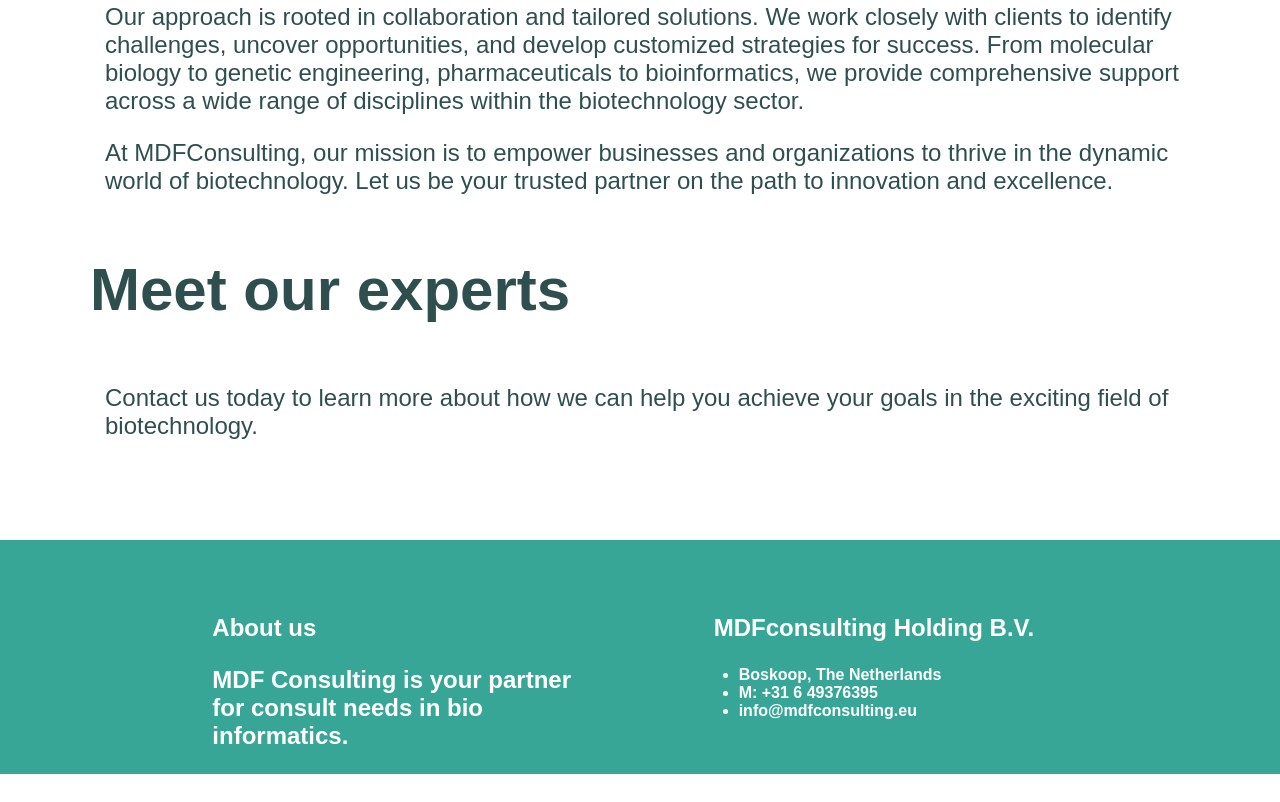
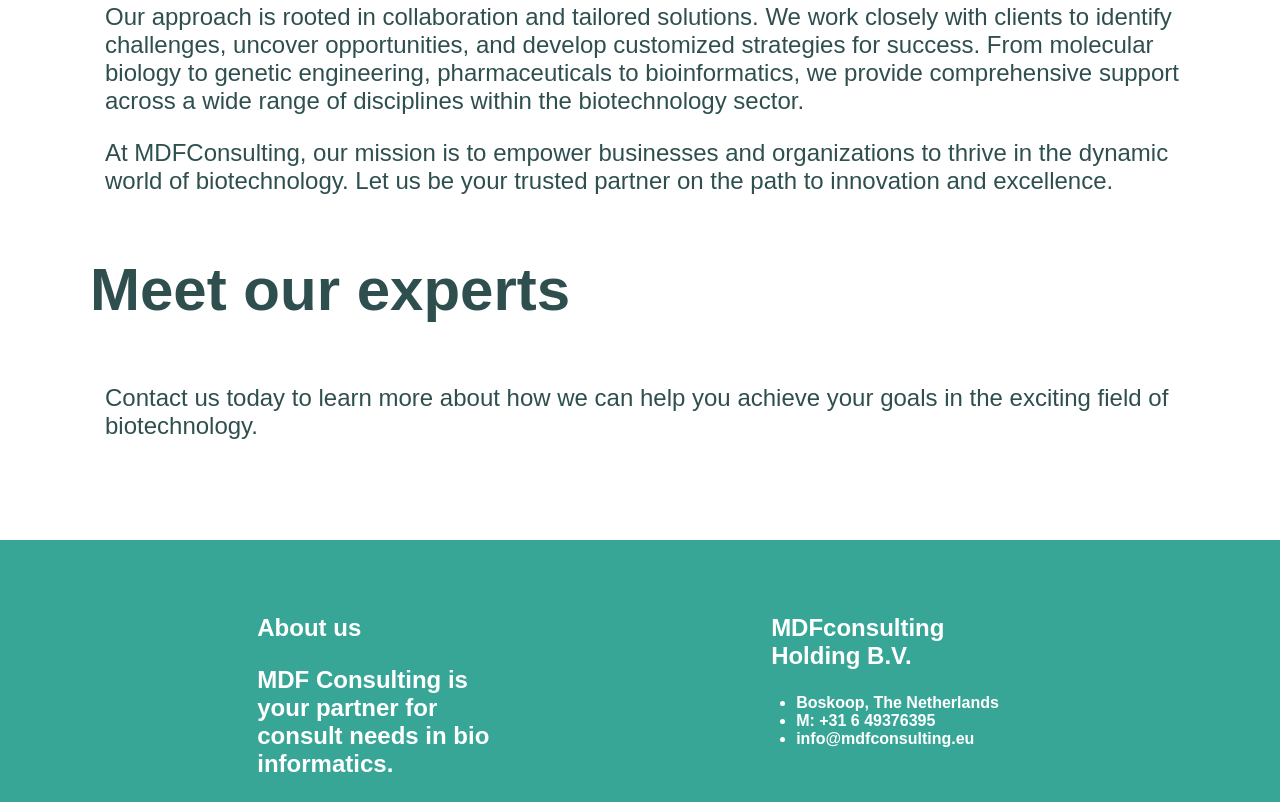
Before and after one commit to CarlosRobinDeCloet/CarlosRobinDeCloet.github.io, a plain HTML site: page index.html in a window 1280 px wide. Shown: the part 1392-2194 px from the top of the page. Before the commit the page ends 2166 px from the top, so only its background shows below. Drawn offline with Linux system fonts and the light colour scheme.

Commit message:
changed it back

```diff
--- a/mystyle.css
+++ b/mystyle.css
@@ -198,9 +198,9 @@ Styling for the footer.
 }
 
 .footer-textbox {
-    width: 30vw;
-    margin-left: 10px;
-    margin-right: 10px;
+    width: 22vw;
+    margin-left: 80px;
+    margin-right: 80px;
 }
 
 .footer-text {              /* Adjust text for paragraphs and lists in footer*/
```
